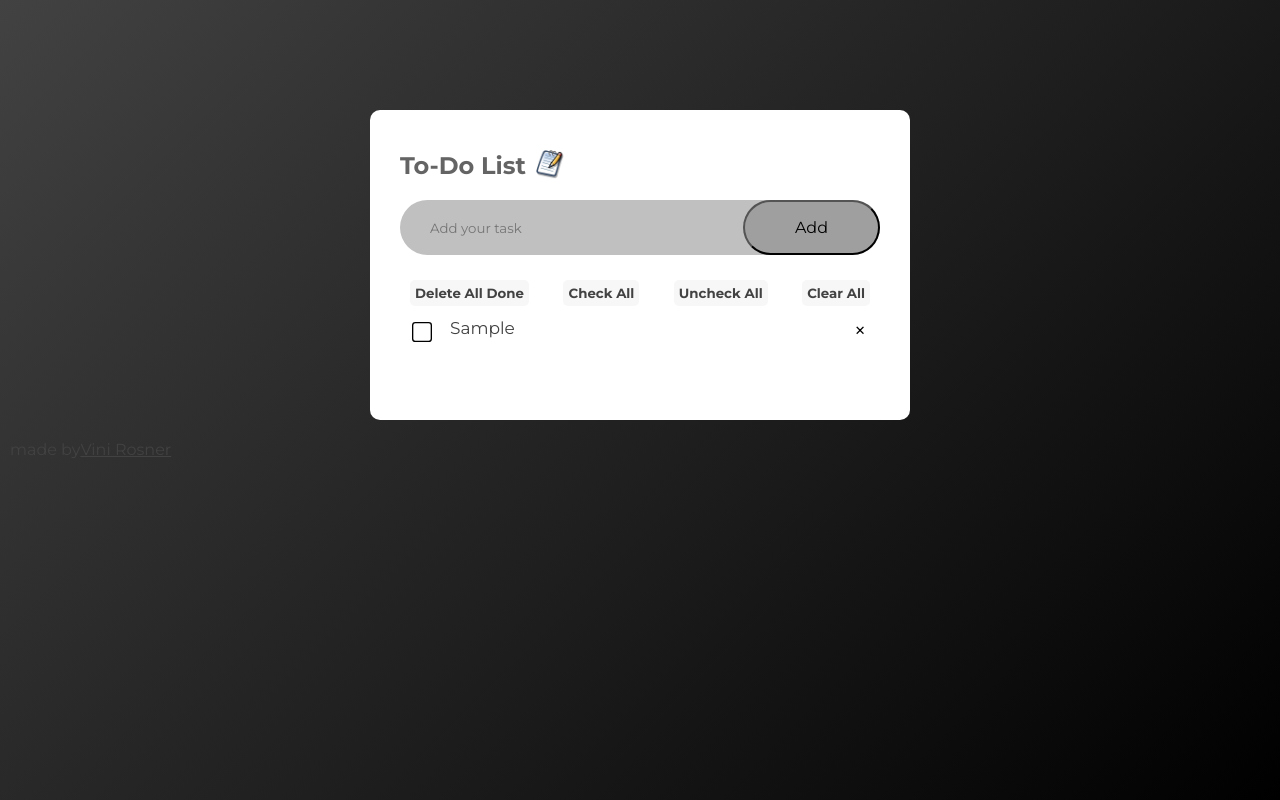
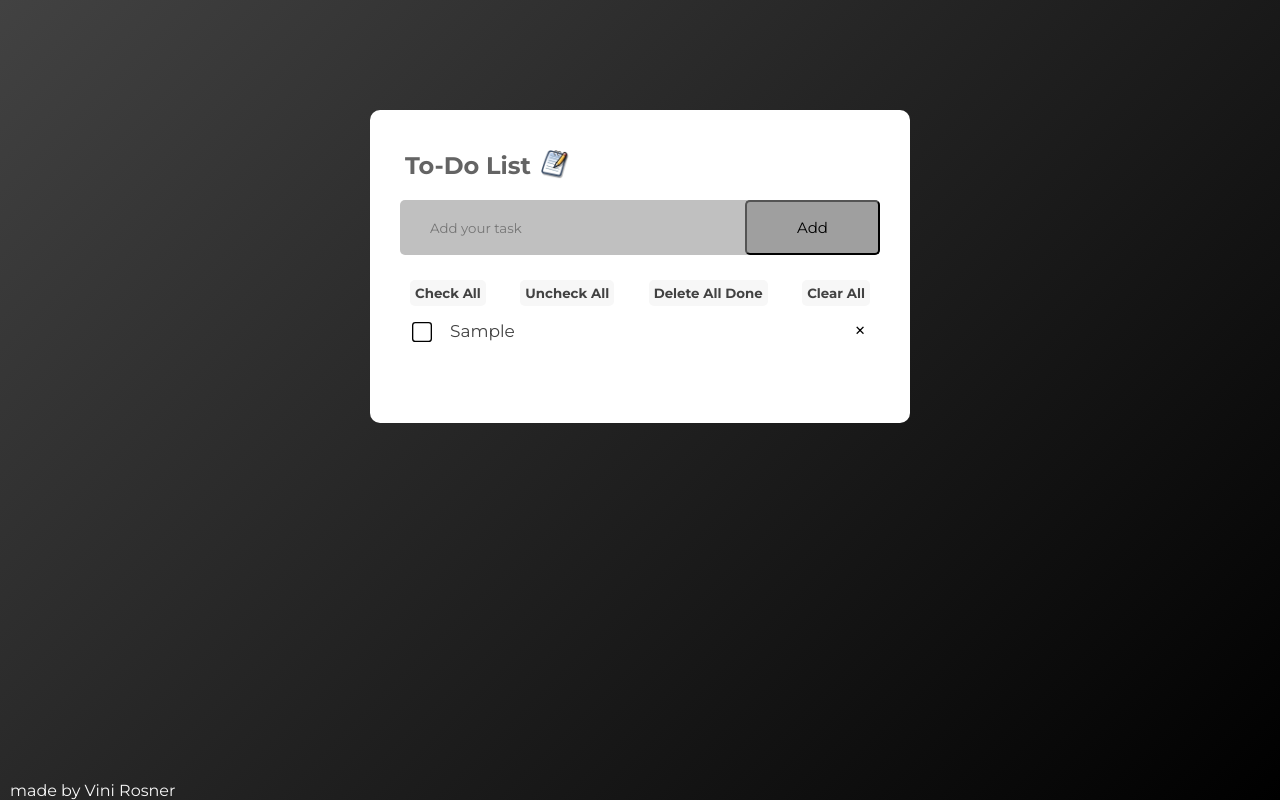
Before and after one commit to viniciusrosner/to-do-list, a plain HTML site: page index.html in a window 1280 px wide. Both pictures are taken after typing "Sample" into the empty fields and a click on the button "Add". Drawn offline with Linux system fonts and the light colour scheme.

Commit message:
CSS changes, new variables created

```diff
--- a/index.html
+++ b/index.html
@@ -1,15 +1,15 @@
 <!DOCTYPE html>
 <html lang="en">
   <head>
+    <meta charset="UTF-8" />
+    <meta name="viewport" content="width=device-width, initial-scale=1.0" />
+    <link rel="stylesheet" href="style.css" />
     <link rel="preconnect" href="https://fonts.googleapis.com" />
     <link rel="preconnect" href="https://fonts.gstatic.com" crossorigin />
     <link
       href="https://fonts.googleapis.com/css2?family=Montserrat:ital,wght@0,100..900;1,100..900&display=swap"
       rel="stylesheet"
     />
-    <meta charset="UTF-8" />
-    <meta name="viewport" content="width=device-width, initial-scale=1.0" />
-    <link rel="stylesheet" href="style.css" />
     <title>To-Do App</title>
   </head>
   <body>
@@ -24,10 +24,10 @@
           <button class="add-button" onclick="addTask()">Add</button>
         </div>
         <div class="list-cleaner">
-          <button class="delete-all-done">Delete All Done</button>
-          <button class="check-all">Check All</button>
-          <button class="uncheck-all">Uncheck All</button>
-          <button class="clear-all">Clear All</button>
+          <button onclick="checkAll()" id="check-all">Check All</button>
+          <button id="uncheck-all">Uncheck All</button>
+          <button id="delete-all-done">Delete All Done</button>
+          <button id="clear-all">Clear All</button>
         </div>
         <ul id="list-container">
           <!-- <li class="checked">Task 1</li>
@@ -35,7 +35,11 @@
           <li>Task 3</li> -->
         </ul>
       </div>
-      <footer>made by<a href=" https://github.com/viniciusrosner">Vini Rosner</a></footer>
+      <footer>
+        made by<a class="footer-link" href=" https://github.com/viniciusrosner">
+          Vini Rosner</a
+        >
+      </footer>
     </div>
 
     <script src="script.js"></script>
--- a/script.js
+++ b/script.js
@@ -1,59 +1,56 @@
-const inputBox = document.getElementById("input-box")
-const listContainer = document.getElementById("list-container")
-
-
+const inputBox = document.getElementById("input-box");
+const listContainer = document.getElementById("list-container");
 
 const addTask = () => {
   if (inputBox.value === "") {
-        alert("Please write something.")
+    alert("Please write something.");
+  } else {
+    let li = document.createElement("li");
+    li.innerHTML = inputBox.value;
+    listContainer.appendChild(li);
+    let span = document.createElement("span");
+    span.innerHTML = "\u00d7";
+    li.appendChild(span);
   }
+  inputBox.value = "";
+  saveData();
+};
 
-    else {
-        let li = document.createElement("li")
-        li.innerHTML = inputBox.value
-        listContainer.appendChild(li)
-        let span = document.createElement("span")
-        span.innerHTML = "\u00d7"
-        li.appendChild(span)
-
-    }
-    inputBox.value = ""
+listContainer.addEventListener(
+  "click",
+  function (e) {
+    if (e.target.tagName === "LI") {
+      e.target.classList.toggle("checked");
+      saveData();
+    } else if (e.target.tagName === "SPAN") {
+      e.target.parentElement.remove();
       saveData();
     }
-
-
-listContainer.addEventListener("click", function (e) {
-    if (e.target.tagName === "LI") {
-        e.target.classList.toggle("checked");
-        saveData()
-    }
-    else if (e.target.tagName === "SPAN") {
-        e.target.parentElement.remove();
-        saveData()
-    }
-}, false
-)
+  },
+  false
+);
 
 inputBox.addEventListener("keypress", function (e) {
   if (e.key === "Enter") {
-        addTask()
+    addTask();
   }
+});
 
-})
+const checkAll = document.getElementById("check-all");
+const uncheckAll = document.getElementById("uncheck-all");
+const deleteAllDone = document.getElementById("delete-all-done");
+const clearAll = document.getElementById("clear-all");
 
-
-const clearAll = () => {
-
-}
-
-
+checkAll.addEventListener("click", function (e) {
+  listContainer.remove(li);
+});
 
 const saveData = () => {
-    localStorage.setItem("data", listContainer.innerHTML)
-}
+  localStorage.setItem("data", listContainer.innerHTML);
+};
 
 const loadData = () => {
-    listContainer.innerHTML = localStorage.getItem("data")
-}
+  listContainer.innerHTML = localStorage.getItem("data");
+};
 
-loadData()
+loadData();
--- a/style.css
+++ b/style.css
@@ -29,6 +29,7 @@
   display: flex;
   align-items: center;
   margin-bottom: 20px;
+  padding-left: 5px;
 }
 
 .todo-app h2 img {
@@ -41,7 +42,7 @@
   align-items: center;
   justify-content: space-between;
   background: #c0c0c0;
-  border-radius: 30px;
+  border-radius: 5px;
   padding-left: 20px;
   margin-bottom: 25px;
 }
@@ -61,9 +62,9 @@ input {
   padding: 16px 50px;
   background: #9f9f9f;
   color: #000000;
-  font-size: 16px;
+  font-size: 15px;
   cursor: pointer;
-  border-radius: 40px;
+  border-radius: 5px;
 }
 
 .add-button:hover {
@@ -72,9 +73,11 @@ input {
 }
 
 ul li {
+  display: flex;
+  align-items: center;
   list-style: none;
   font-size: 17px;
-  padding: 12px 8px 12px 50px;
+  padding: 15px 8px 12px 50px;
   user-select: none;
   cursor: pointer;
   position: relative;
@@ -94,8 +97,9 @@ ul li::before {
 }
 
 ul li.checked {
-  color: #787878;
+  color: #d8d8d8;
   text-decoration: line-through;
+  text-decoration-thickness: 1.5px;
 }
 
 ul li.checked::before {
@@ -137,10 +141,24 @@ ul li span:hover {
 }
 
 .list-cleaner button:hover {
-  color: #919191;
-  transition: color 250ms ease;
+  background: #000000;
+  color: #ffffff;
+  transition: all 300ms ease;
   cursor: pointer;
 }
 
 footer {
+  color: #f7f7f7;
+  position: absolute;
+  bottom: 0;
 }
+
+.footer-link {
+  color: #f7f7f7;
+  text-decoration: none;
+}
+
+.footer-link:hover {
+  color: #9f9f9f;
+  transition: all 150ms ease-in-out;
+}
```
Also changed, not shown: 1 other file. Lines whose indentation alone changed are shown as unchanged.
